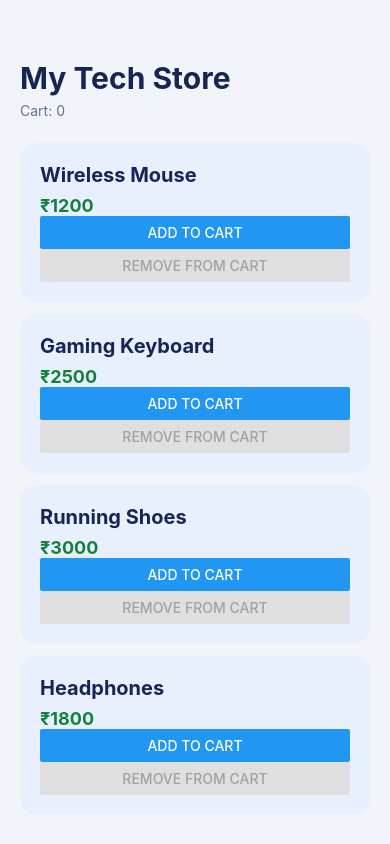
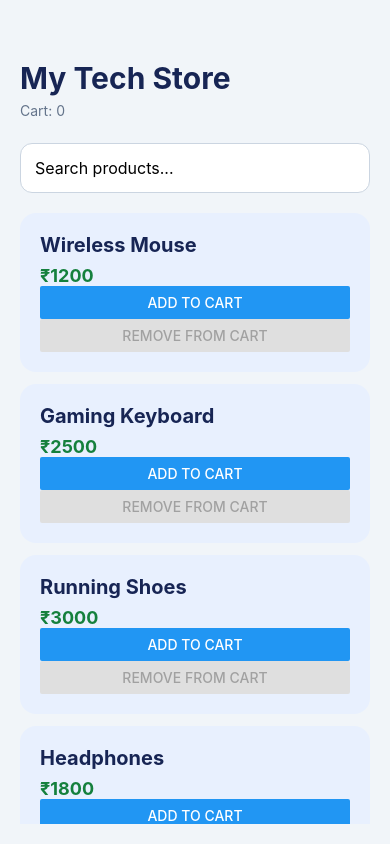
Before and after one commit to kerkettaalvin4/Learning-React-Native, a React Native app: screen / in a window 390 px wide. Built offline with nearby package versions, Linux system fonts and the light colour scheme.

Commit message:
Added a search bar

```diff
--- a/App.tsx
+++ b/App.tsx
@@ -1,5 +1,5 @@
 
-import { StyleSheet, Text, View, FlatList, Button } from 'react-native';
+import { StyleSheet, Text, View, FlatList, TextInput } from 'react-native';
 import { useState } from 'react';
 import ProductCard from './components/ProductCard';
 
@@ -15,6 +15,7 @@ export default function App() {
 ];
 
   const [cartCount, setCartCount] = useState(0);
+  const [search, setSearch] = useState('');
 
   const addToCart = () => {
     setCartCount((previousCount) => previousCount + 1)
@@ -39,14 +40,12 @@ export default function App() {
         </Text>
       </View>
 
-        {/* {
-        products.map((product)=>(
-        <ProductCard
-        key={product.id}
-        name={product.name}
-        price={product.price}
-        />
-      ))} */}
+      <TextInput
+      style={styles.searchInput}
+      placeholder="Search products..."
+      value={search}
+      onChangeText={setSearch}
+      />
 
       <FlatList
         data={products}
@@ -102,4 +101,13 @@ const styles = StyleSheet.create({
     color: '#15803D',
     marginTop: 16,
   },
+  searchInput: {
+  backgroundColor: '#FFFFFF',
+  padding: 14,
+  borderRadius: 12,
+  marginBottom: 20,
+  fontSize: 16,
+  borderWidth: 1,
+  borderColor: '#CBD5E1',
+},
 });
```
